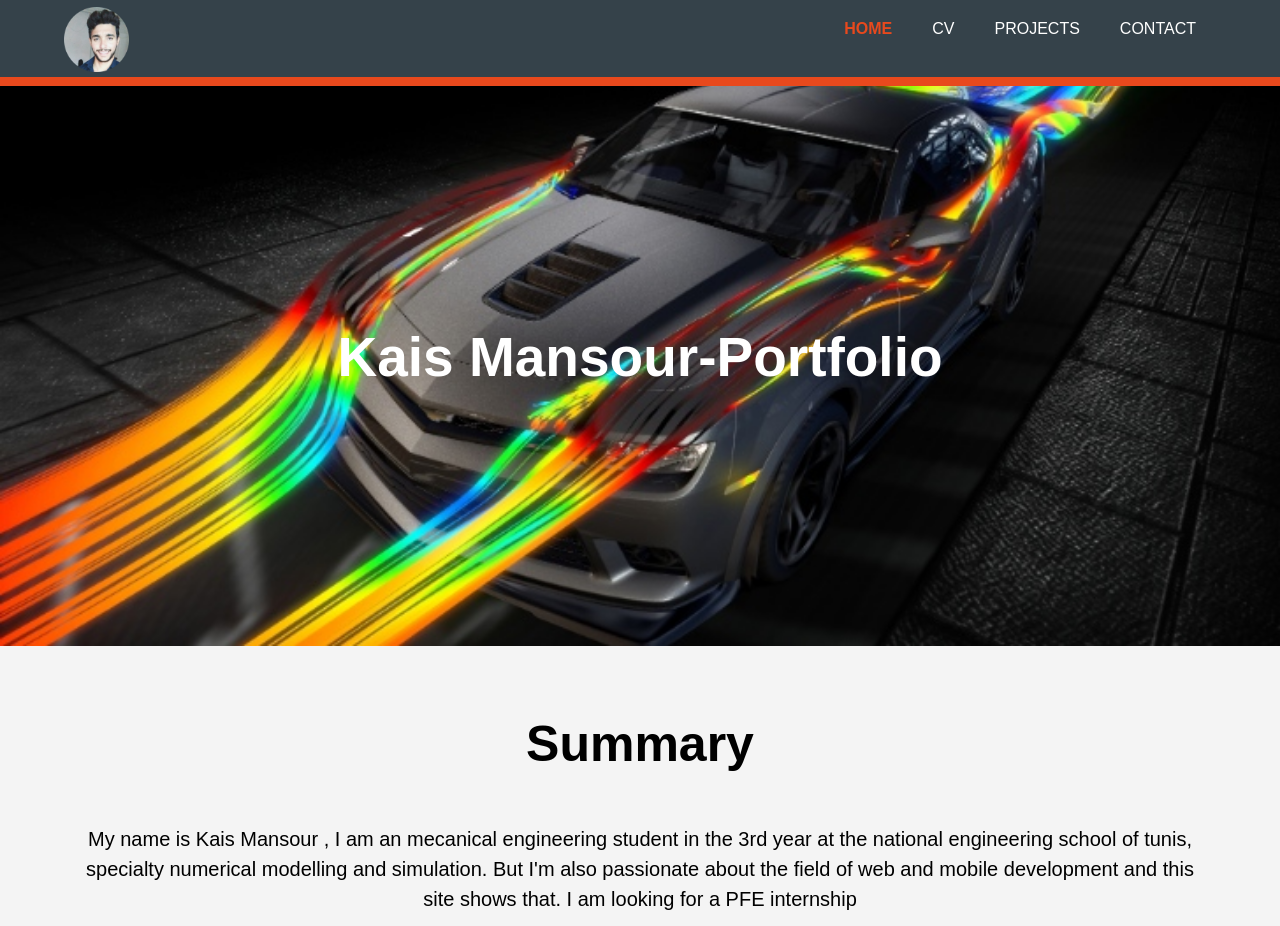
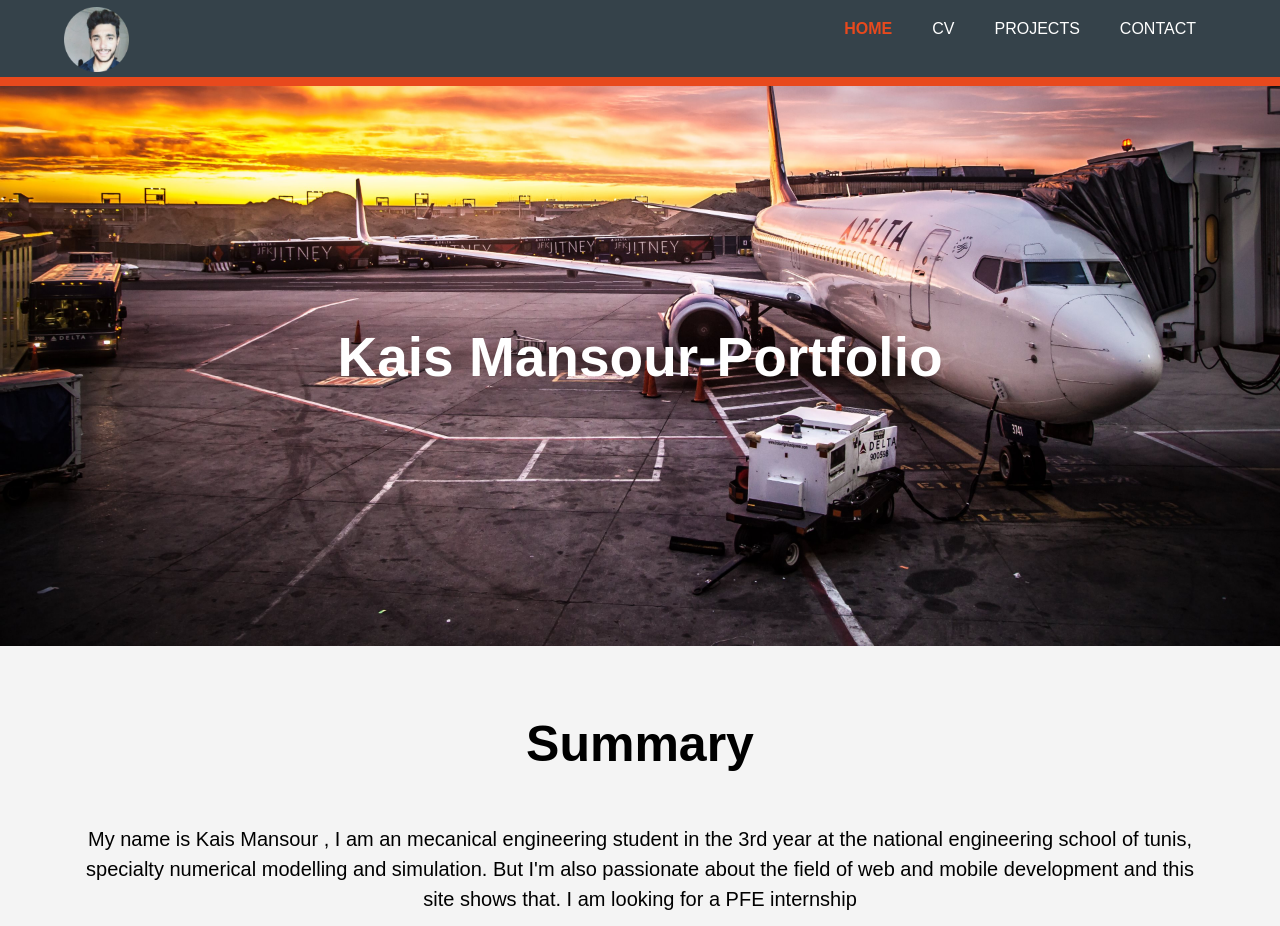
Before and after one commit to kaismns/sitekais, a Django app: page / in a window 1280 px wide. Shown: the top 926 px of the page. Run offline with Django 3.2, Linux system fonts and the light colour scheme.

Commit message:
Update style.css

```diff
--- a/core/static/core/style.css
+++ b/core/static/core/style.css
@@ -49,7 +49,7 @@ header a:hover {
 #showcase {
   margin-top: -47px;
   min-height: 600px;
-  background: url(../../static/core/images/2014.jpg) no-repeat 0 -300px;
+  background: url(../../static/core/images/2015.jpg) no-repeat 0 -300px;
   background-size: cover;
   text-align: center;
   color: white;
```
